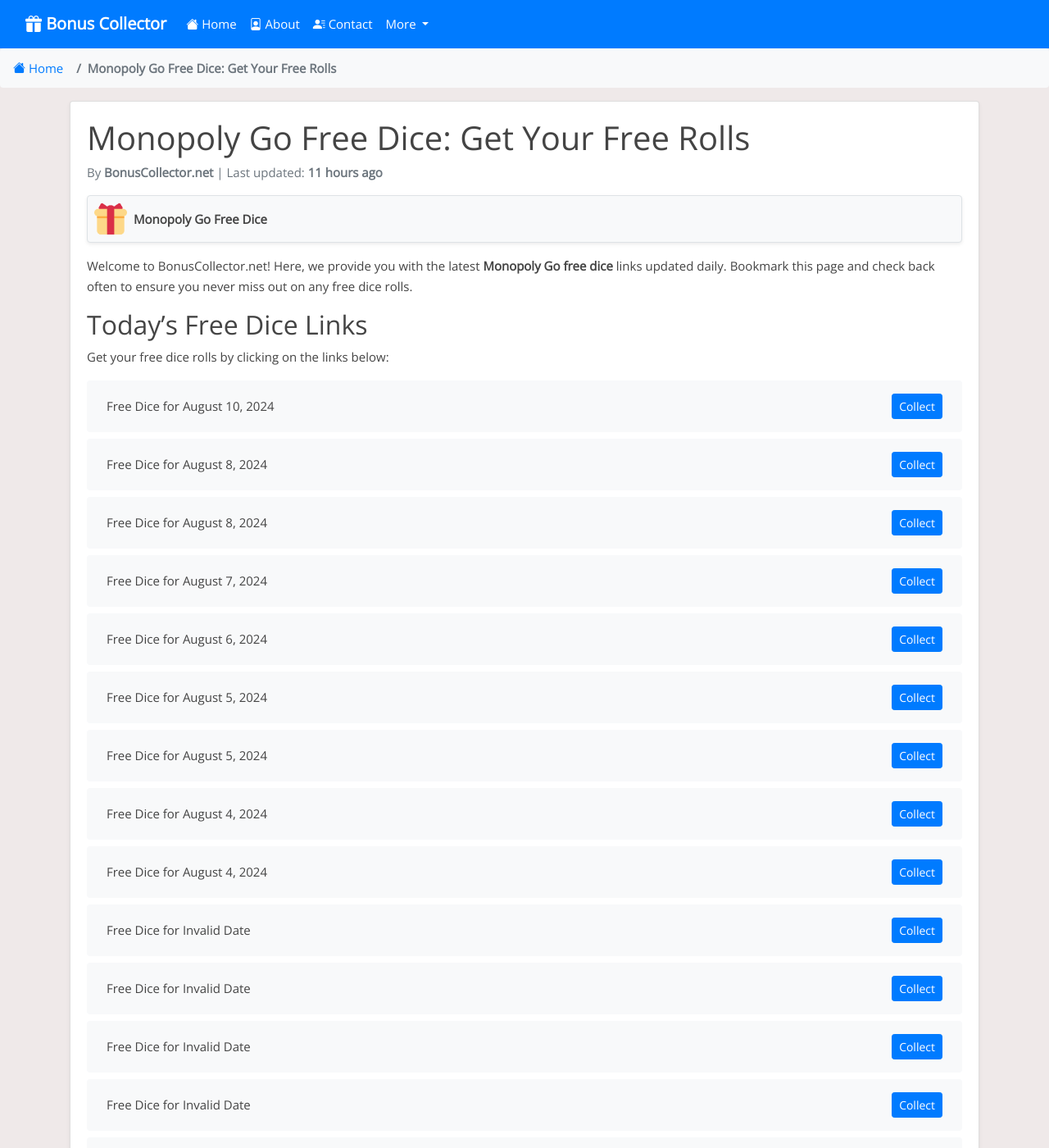
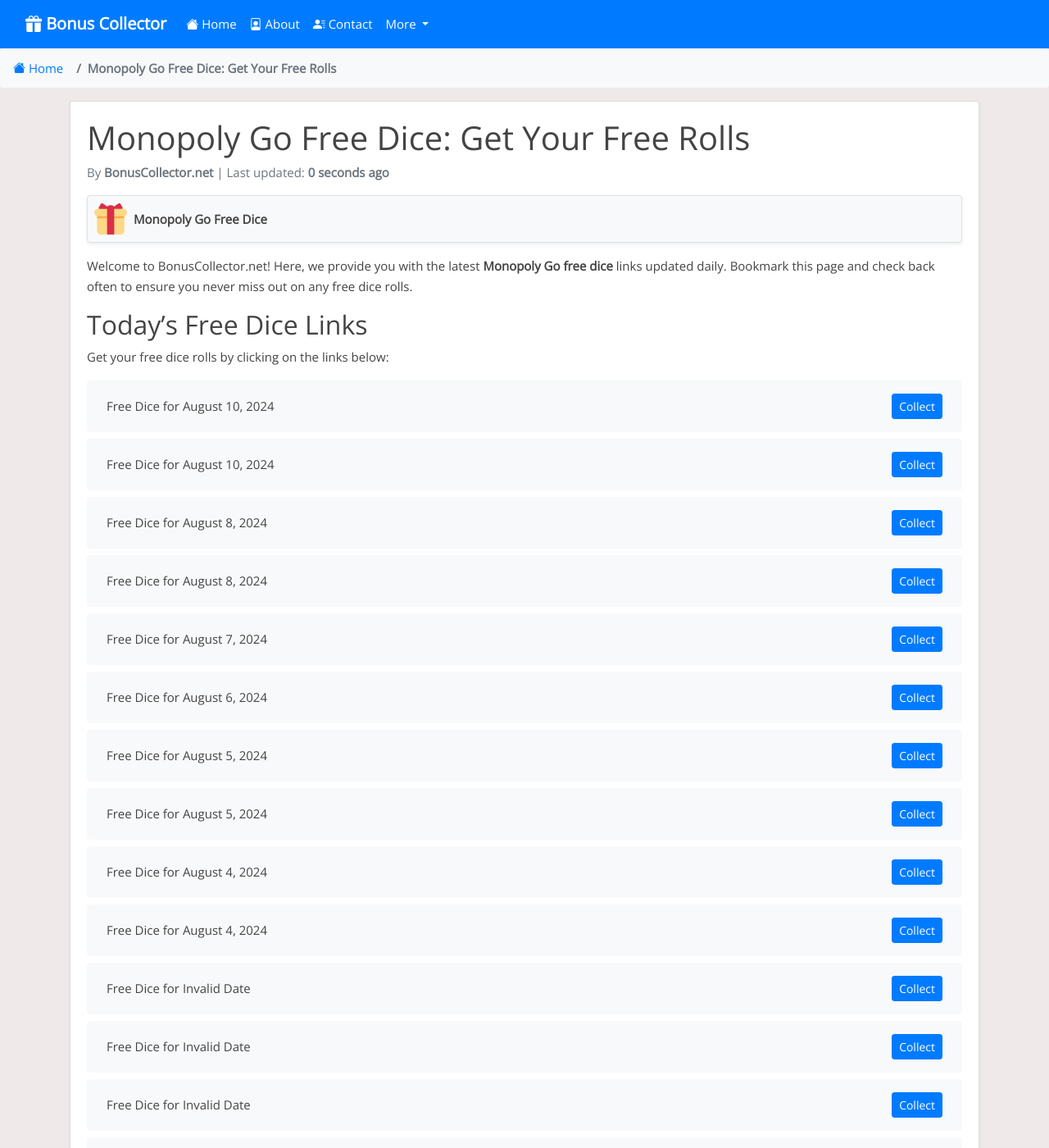
Before and after one commit to Prollad99/bs-net, a Jekyll site: the page built from _posts/2024-06-29-monopoly-go.md, in a window 1280 px wide and 1400 px high. Shown: the whole window at 82% size. Built offline with Jekyll 4.4.1, drawn with Linux system fonts in a browser that asks for light colours; nearby versions of some CDN libraries; comment, search, counter and statistics services are not loaded.

Commit message:
Update monopoly-go reward links and last modified date

```diff
--- a/_data/include_files.yml
+++ b/_data/include_files.yml
@@ -32,7 +32,7 @@
   last_modified: 2024-08-10 04:38:09
 
 monopoly-go.html:
-  last_modified: 2024-08-10 04:09:12
+  last_modified: 2024-08-10 15:34:11
 
 doubledown-casino.html:
   last_modified: 2024-08-10 07:03:36
--- a/_includes/monopoly-go.html
+++ b/_includes/monopoly-go.html
@@ -1,4 +1,8 @@
 <ul class="list-group mt-3 mb-4">
+  <li class="list-group-item d-flex justify-content-between align-items-center">
+    <span>Free Dice for August 10, 2024</span>
+    <a href="https://2tdd.adj.st/reward-link/vnkshfr3344?adjust_t=i2f8o2i_4btbvwg&adjust_deeplink_js=1" class="btn btn-primary btn-sm">Collect</a>
+  </li>
   <li class="list-group-item d-flex justify-content-between align-items-center">
     <span>Free Dice for August 10, 2024</span>
     <a href="https://mply.io/irBYyPm1B4I" class="btn btn-primary btn-sm">Collect</a>
@@ -395,8 +399,4 @@
     <span>Free Dice for Invalid Date</span>
     <a href="https://2tdd.adj.st/reward-link/nnruwoiyu38382ff?adjust_t=i2f8o2i_4btbvwg&adjust_deeplink_js=1" class="btn btn-primary btn-sm">Collect</a>
   </li>
-  <li class="list-group-item d-flex justify-content-between align-items-center">
-    <span>Free Dice for Invalid Date</span>
-    <a href="https://mply.io/RhLHPW9mM_U" class="btn btn-primary btn-sm">Collect</a>
-  </li>
 </ul>
```
Also changed, not shown: links-json/monopoly-go.json (+4 -3 lines).
